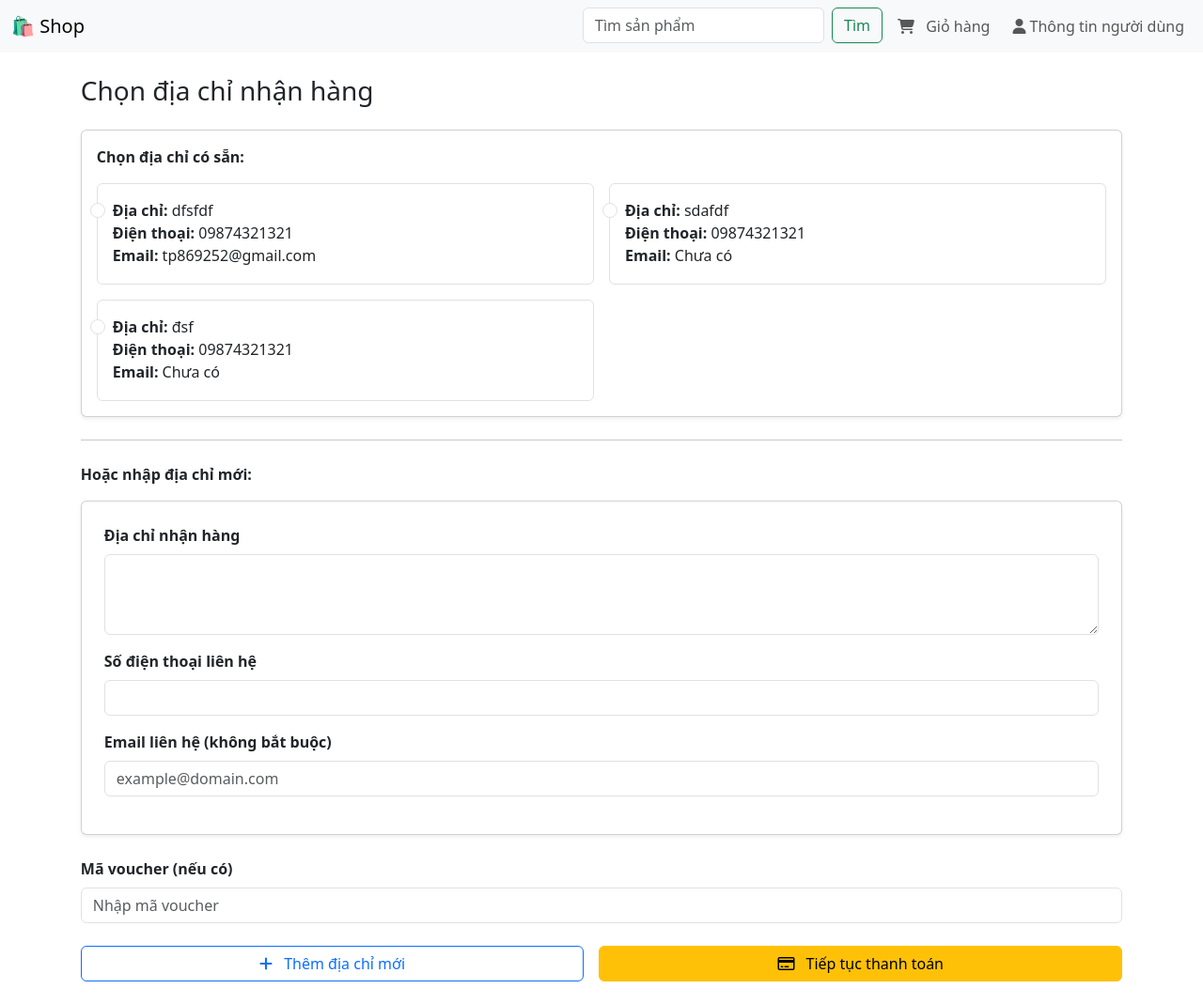
After one commit to VietThanhTruong/website-seller-fashion-pthon, a Django app: page /checkout/address/ in a window 1280 px wide. The commit adds this page. Shown: the whole page at 94% size. Run offline with Django 5.2, Linux system fonts and the light colour scheme; a user stored in the database is signed in; data comes from the database, SQL or seed files in the repository; both versions use the stored data as it was after the commit; some libraries are stand-ins or nearby versions.

Commit message:
Update 10.8.6

```diff
--- a/fashion/admin.py
+++ b/fashion/admin.py
@@ -1,5 +1,5 @@
 from django.contrib import admin
-from .models import Product, Category, CartItem
+from .models import Product, Category, CartItem, Order, OrderItem
 from user_sessions.models import Session
 
 @admin.register(Product)
@@ -26,3 +26,5 @@ class SessionAdmin(admin.ModelAdmin):
 admin.site.unregister(Session)
 admin.site.register(Session, SessionAdmin)
 admin.site.register(Category)
+admin.site.register(Order)
+admin.site.register(OrderItem)
--- a/fashion/templates/store/cart.html
+++ b/fashion/templates/store/cart.html
@@ -113,13 +113,13 @@
       Tổng cộng (đã chọn):
       <span class="text-danger fw-bold" id="cart-total">0 VNĐ</span>
     </h5>
-    <form method="post" action="{% url 'checkout' %}" id="checkout-form">
+    <form method="get" action="{% url 'checkout_address' %}" id="checkout-form">
       {% csrf_token %}
       <input type="hidden" name="selected_items" id="selected-items-input" />
       <button type="submit" class="btn btn-warning btn-lg w-100 w-md-auto">
         <i class="fa fa-credit-card me-2"></i> Thanh toán
       </button>
-</form>
+    </form>
   </div>
 
   <script src="{% static 'js/cart.js' %}"></script>
--- a/fashion/templates/store/checkout.html
+++ b/fashion/templates/store/checkout.html
@@ -28,6 +28,7 @@
     }
   </style>
   <div class="container py-4">
+    <input type="hidden" name="oder_key" value="{{data.oderKey}}">
     <h3 class="text-center fw-bold mb-4">🧾 Xác nhận thanh toán</h3>
 
     <div class="d-flex justify-content-center align-items-center mb-3 gap-2">
--- /dev/null
+++ b/fashion/templates/store/checkout_address.html
@@ -0,0 +1,118 @@
+{% extends "store/base_shop.html" %}
+
+{% block content %}
+<div class="container my-4">
+  <h3 class="mb-4">Chọn địa chỉ nhận hàng</h3>
+
+  {% if messages %}
+  <div>
+    {% for message in messages %}
+    <div class="alert alert-{{ message.tags }} alert-dismissible fade show" role="alert">
+      {{ message }}
+      <button type="button" class="btn-close" data-bs-dismiss="alert" aria-label="Close"></button>
+    </div>
+    {% endfor %}
+  </div>
+  {% endif %}
+
+  <form method="post" action="{% url 'checkout_address' %}" class="needs-validation" novalidate>
+    {% csrf_token %}
+    <input type="hidden" name="itemSelected" value="{{ itemIds }}">
+
+    {% if contacts %}
+    <div class="card mb-4 p-3 shadow-sm">
+      <p class="fw-semibold mb-3">Chọn địa chỉ có sẵn:</p>
+      <div class="row row-cols-1 row-cols-md-2 g-3">
+        {% for c in contacts %}
+        <div class="col">
+          <div class="form-check border rounded p-3 h-100">
+            <input class="form-check-input" type="radio" name="selected_contact" id="contact-{{ c.id }}" value="{{ c.id }}">
+            <label class="form-check-label d-block" for="contact-{{ c.id }}">
+              <strong>Địa chỉ:</strong> {{ c.address }}<br>
+              <strong>Điện thoại:</strong> {{ c.contact_phone }}<br>
+              <strong>Email:</strong> {{ c.contact_email|default:"Chưa có" }}
+            </label>
+          </div>
+        </div>
+        {% endfor %}
+      </div>
+    </div>
+    <hr class="my-4">
+    <p class="fw-semibold mb-3">Hoặc nhập địa chỉ mới:</p>
+    {% else %}
+    <div class="alert alert-info" role="alert">
+      Bạn chưa có địa chỉ nhận hàng nào. Vui lòng nhập địa chỉ mới:
+    </div>
+    {% endif %}
+
+    <div class="card p-4 shadow-sm mb-4">
+      <div class="mb-3">
+        <label for="new_address" class="form-label fw-semibold">Địa chỉ nhận hàng</label>
+        <textarea name="new_address" id="new_address" rows="3" class="form-control"></textarea>
+        <div class="invalid-feedback">
+          Vui lòng nhập địa chỉ nhận hàng.
+        </div>
+      </div>
+
+      <div class="mb-3">
+        <label for="new_phone" class="form-label fw-semibold">Số điện thoại liên hệ</label>
+        <input type="text" name="new_phone" id="new_phone" class="form-control" />
+        <div class="invalid-feedback">
+          Vui lòng nhập số điện thoại liên hệ.
+        </div>
+      </div>
+
+      <div class="mb-3">
+        <label for="new_email" class="form-label fw-semibold">Email liên hệ (không bắt buộc)</label>
+        <input type="email" name="new_email" id="new_email" class="form-control" placeholder="example@domain.com" />
+      </div>
+    </div>
+
+    <div class="mb-4">
+      <label for="voucher_code" class="form-label fw-semibold">Mã voucher (nếu có)</label>
+      <input type="text" name="voucher_code" id="voucher_code" class="form-control" placeholder="Nhập mã voucher" />
+    </div>
+
+    <div class="d-flex gap-3">
+      <button type="submit" name="action" value="add_address" class="btn btn-outline-primary flex-grow-1">
+        <i class="fa fa-plus me-2"></i> Thêm địa chỉ mới
+      </button>
+
+      <button type="submit" name="action" value="checkout" class="btn btn-warning flex-grow-1">
+        <i class="fa fa-credit-card me-2"></i> Tiếp tục thanh toán
+      </button>
+    </div>
+  </form>
+</div>
+
+<script>
+(() => {
+  'use strict';
+  const forms = document.querySelectorAll('.needs-validation');
+  Array.from(forms).forEach(form => {
+    form.addEventListener('submit', event => {
+      const addAddressBtn = event.submitter;
+      if (addAddressBtn && addAddressBtn.value === 'add_address') {
+        if (!form.new_address.value.trim() || !form.new_phone.value.trim()) {
+          event.preventDefault();
+          event.stopPropagation();
+          if (!form.new_address.value.trim()) form.new_address.classList.add('is-invalid');
+          if (!form.new_phone.value.trim()) form.new_phone.classList.add('is-invalid');
+          return;
+        }
+      }
+      if (addAddressBtn && addAddressBtn.value === 'checkout') {
+        const selectedContact = form.querySelector('input[name="selected_contact"]:checked');
+        if (!selectedContact && !form.new_address.value.trim()) {
+          event.preventDefault();
+          event.stopPropagation();
+          alert('Vui lòng chọn hoặc nhập địa chỉ nhận hàng trước khi thanh toán.');
+          return;
+        }
+      }
+      form.classList.add('was-validated');
+    }, false);
+  });
+})();
+</script>
+{% endblock %}
--- a/fashion/urls.py
+++ b/fashion/urls.py
@@ -12,6 +12,7 @@ urlpatterns = [
     path('cart/update/<int:item_id>/', views.update_cart_quantity, name='update_cart_quantity'),
     path('cart/delete-cart-item/<int:item_id>/', views.delete_cart_item, name='delete_cart_item'),
     path('cart', views.cart, name='cart'),
+    path('checkout/address/', views.checkout_address_view, name='checkout_address'),
     path('checkout/', views.checkout_view, name='checkout'),
     path('register', views.register, name='register'),
     path('login/', auth_views.LoginView.as_view(template_name='login.html'), name='login'),
--- a/fashion/views.py
+++ b/fashion/views.py
@@ -6,7 +6,9 @@ from django.http import JsonResponse
 from .forms import EditProfileForm, UserProfileForm
 from django.contrib.auth.forms import UserCreationForm
 from fuzzywuzzy import process
-from .models import Product, CartItem, UserProfile
+from django.urls import reverse
+from django.contrib import messages
+from .models import Product, CartItem, UserProfile, UserContact
 import logging
 import urllib.parse
 
@@ -167,34 +169,94 @@ def cart(request):
     })
 
 @login_required
+def checkout_address_view(request):
+    user = request.user
+    contacts = UserContact.objects.filter(user=user)
+
+    itemIds = request.GET.get("selected_items") or request.session.get('selected_items', '')
+    oderKey = request.GET.get("oderKey") or request.session.get('oderKey', '')
+
+    request.session['selected_items'] = itemIds
+    request.session['oderKey'] = oderKey
+
+    if request.method == 'POST':
+        action = request.POST.get('action')
+
+        if action == 'add_address':
+            new_address = request.POST.get('new_address')
+            new_phone = request.POST.get('new_phone')
+            new_email = request.POST.get('new_email')
+
+            if new_address and new_phone:
+                UserContact.objects.create(
+                    user=user,
+                    address=new_address,
+                    contact_phone=new_phone,
+                    contact_email=new_email or ''
+                )
+                messages.success(request, "Đã thêm địa chỉ mới thành công.")
+            else:
+                messages.error(request, "Vui lòng nhập đầy đủ địa chỉ và số điện thoại.")
+
+            contacts = UserContact.objects.filter(user=user)
+
+            return render(request, 'store/checkout_address.html', {
+                'contacts': contacts,
+                'itemIds': itemIds,
+            })
+
+        elif action == 'checkout':
+            selected_contact_id = request.POST.get('selected_contact')
+            if not selected_contact_id:
+                messages.error(request, "Vui lòng chọn địa chỉ nhận hàng trước khi thanh toán.")
+                return render(request, 'store/checkout_address.html', {
+                    'contacts': contacts,
+                    'itemIds': itemIds,
+                })
+            else:
+                request.session['selected_contact_id'] = selected_contact_id
+                voucher_code = request.POST.get('voucher_code')
+                if voucher_code:
+                    request.session['voucher_code'] = voucher_code
+                return redirect("checkout")
+
+    return render(request, 'store/checkout_address.html', {
+        'contacts': contacts,
+        "itemIds": itemIds
+    })
+
+
+@login_required
 def checkout_view(request):
-    if request.method == "POST":
-        items = _cart_items(request)
-        selected_ids = request.POST.get("selected_items", "")
-        ids = selected_ids.split(",") if selected_ids else []
+    user = request.user
+    items = _cart_items(request)
 
-        selected_items = items.filter(id__in=ids)
-        total_price = sum(item.total_price() for item in selected_items)
-        return render(request, "store/checkout.html", {
-            "items": selected_items,
-            'cart_item_count': items.count(),
-            "data": {
-                    "amount": total_price,
-                    "transactionContent": request.user.username,
-                    "bankName": "MB Bank",
-                    "stk": "0397644468",
-                    "name": "Phạm Lê Xuân Trường",
-                    "icon": "https://img.bankhub.dev/rounded/mbbank.png",
-                    "description": "Ngân hàng TMCP Quân đội",
-                    "qrCode": generate_vietqr_url(total_price, request.user.username),
-                    "status_text": "pending"
-            },
-        })
-    else:
-        return render(request, "store/checkout.html", {
-            "items": [],
-            "total": 0,
-        })
+    selected_ids = request.session.get('selected_items', '')
+    oderKey = request.session.get('oderKey', '')
+
+    if len(items) == 0:
+        return redirect('cart')
+
+    ids = selected_ids.split(",") if selected_ids else []
+    selected_items = items.filter(id__in=ids)
+    total_price = sum(item.total_price() for item in selected_items)
+
+    return render(request, "store/checkout.html", {
+        "items": selected_items,
+        'cart_item_count': items.count(),
+        "data": {
+            "amount": total_price,
+            "transactionContent": user.username,
+            "bankName": "MB Bank",
+            "stk": "0397644468",
+            "name": "Phạm Lê Xuân Trường",
+            "icon": "https://img.bankhub.dev/rounded/mbbank.png",
+            "description": "Ngân hàng TMCP Quân đội",
+            "qrCode": generate_vietqr_url(total_price, user.username),
+            "status_text": "pending",
+            "oderKey": oderKey
+        },
+    })
 
 def register(request):
     form = UserCreationForm(request.POST or None)
```
Also changed, not shown: fashion/models.py (+40 -0 lines), db.sqlite3, fashion/migrations/0008_order_orderitem.py (added), fashion/migrations/0009_order_order_key_userprofile_address_and_more.py (added), 1 other file.
